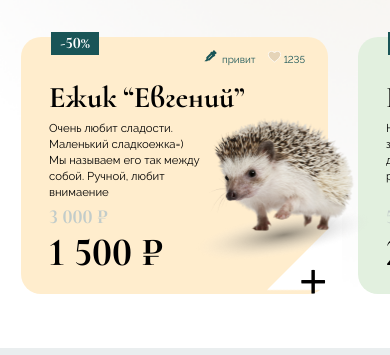
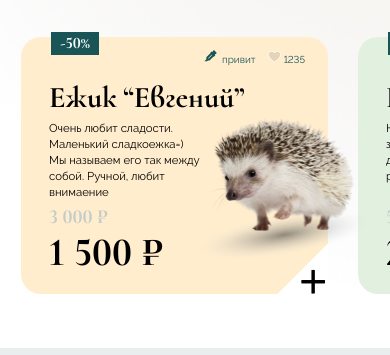
Before and after one commit to leska-ver/hedgehog, a plain HTML site: page index.html in a window 390 px wide. Shown: the part 745-1100 px from the top of the page. Drawn offline with nearby package versions, Linux system fonts and the light colour scheme.

Commit message:
Ёжики

```diff
--- a/css/style.css
+++ b/css/style.css
@@ -686,7 +686,7 @@ ul {
 .price__slide {
   position: relative;
   padding: 22px 60px 105px;
-  border-radius: 20px;
+  border-radius: 20px 20px 0 20px;
   /*auto для резины карточек*/
   height: auto;
   font-size: 18px;
@@ -694,11 +694,13 @@ ul {
 }
 
 .price__slide:nth-child(odd) {
-  background-color: var(--color-sandyBeach);
+  /* Добавляем треугольник  */
+  background-image: linear-gradient(135deg, var(--color-sandyBeach) 91%, var(--color-white) 91%);
 }
 
 .price__slide:nth-child(even) {
-  background-color: var(--color-zanah);
+  /* Добавляем треугольник */
+  background-image: linear-gradient(135deg, var(--color-zanah) 91%, var(--color-white) 91%);
 }
 
 .price__slide_Zindex1 {
@@ -894,17 +896,6 @@ ul {
   width: max-content;
   height: max-content;
   font-size: 77.6px;
-}
-
-.price__span-plus::before {
-  content: '';
-  position: absolute;
-  top: 8px;
-  left: -25px;
-  border: 73px solid transparent;
-  border-left: 84px solid var(--color-white);/* Добавляем треугольник */
-  transform: rotate(45deg);
-  z-index: -1;
 }
 
 .price__foto {
@@ -1898,13 +1889,6 @@ ul {
     font-size: 70px;
   }
 
-  .price__span-plus::before {
-    top: 7px;
-    left: -10px;
-    border: 53px solid transparent;
-    border-left: 53px solid var(--color-white);
-  }
-
   .price__foto {
     bottom: 24px;
     right: -47px;
```
